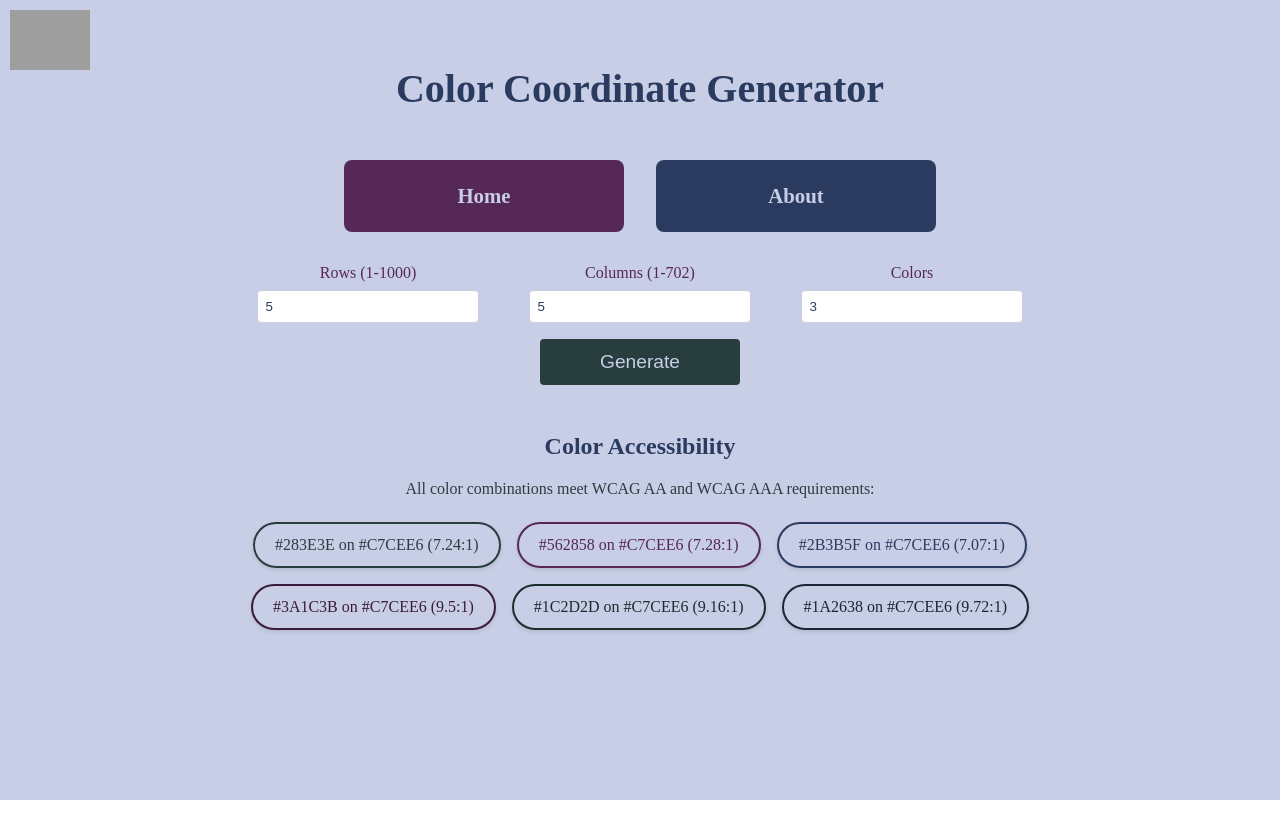
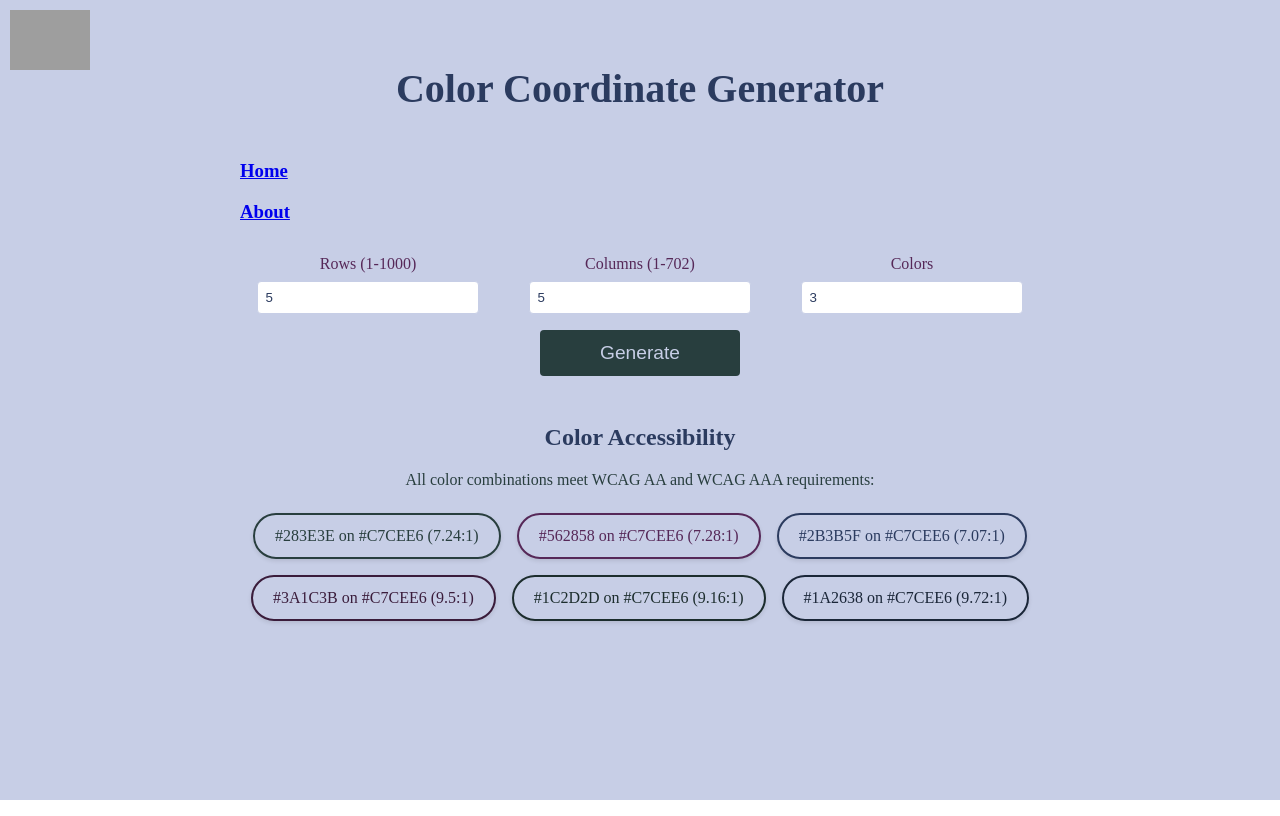
Before and after one commit to HridayaB/hridaya-app, an Angular app: page /color in a window 1280 px wide. Built offline with nearby package versions, Linux system fonts and the light colour scheme; grey boxes are pictures that could not be loaded.

Commit message:
chnaged css again

```diff
--- a/src/color/color_coordinate_generation.component.css
+++ b/src/color/color_coordinate_generation.component.css
@@ -83,15 +83,6 @@ input {
     background-color: #1C2D2D;
   }
 
-.color-box {
-    display: inline-block;
-    width: 50px;
-    height: 50px;
-    margin: 0.5rem;
-    border: 1px solid #2B3B5F;
-    border-radius: 4px;
-}
-
   .color-selection-table {
     margin-top: 20px;
   }
@@ -128,15 +119,6 @@ input {
     vertical-align: middle;
   }
 
-.grid-wrapper {
-    display: inline-block;
-    border: 2px solid #2B3B5F;
-    background-color: white;
-    padding: 0.5rem;
-    border-radius: 6px;
-    margin: 1rem auto;
-  }
-
   .painting-table-container {
     margin-top: 2rem;
     display: table;
@@ -144,10 +126,12 @@ input {
   }
 
   .painting-table {
-    width: auto;
-    margin: 0 auto;
+    width: 99%;
     border-collapse: collapse;
-    border: 2px solid #2B3B5F;
+    margin-left: auto;
+    margin-right: auto;
+    background-color: inherit;
+    border: 1px solid #2B3B5F;
     table-layout: fixed;
   }
 
@@ -155,6 +139,7 @@ input {
     width: 40px;
     height: 40px;
     border: 1px solid #2B3B5F;
+    padding: 8px;
     text-align: center;
     vertical-align: middle;
     background-color: white;
@@ -164,16 +149,14 @@ input {
     user-select: none;
     font-size: 14px;
     font-weight: normal;
-    padding: 0;
   }
-
 
   .painting-table .header-cell {
     background-color: black;
     color: white;
     font-weight: bold;
+    font-size: 16px;
     user-select: text;
-    font-size: 16px;
   }
 
   .painting-table .clickable-cell {
@@ -188,71 +171,14 @@ input {
     opacity: 0.85;
   }
 
+  .painting-table td[style*="background-color"] {
+    color: transparent;
+    user-select: none;
+  }
+
   .cell-coordinate-display {
     margin-top: 1rem;
     font-style: italic;
-}
-
-.navigation-buttons {
-    order: 1;
-    display: flex;
-    gap: 2rem;
-    margin: 0 auto 2rem auto;
-    flex-wrap: wrap;
-    justify-content: center;
-}
-
-.nav-button {
-    padding: 1.5rem 2.5rem;
-    border-radius: 8px;
-    text-decoration: none;
-    transition: all 0.3s ease;
-    min-width: 200px;
-    display: flex;
-    justify-content: center;
-    align-items: center;
-}
-
-.home-button {
-    background-color: #562858;
-    color: #C7CEE6;
-}
-
-.about-button {
-    background-color: #2B3B5F;
-    color: #C7CEE6;
-}
-
-.button-content h3 {
-    margin: 0;
-    font-size: 1.3rem;
-    color: #C7CEE6;
-}
-
-.home-button:hover {
-    transform: translateY(-3px);
-    background-color: #3A1C3B;
-}
-
-.about-button:hover {
-    transform: translateY(-3px);
-    background-color: #1A2638;
-}
-
-.print-button {
-    margin: 2rem auto;
-    padding: 0.75rem 1.5rem;
-    background-color: #283E3E;
-    color:#C7CEE6;
-    border: none;
-    border-radius: 4px;
-    cursor: pointer;
-    font-size: 1rem;
-    transition: background-color 0.3s;
-}
-
-.print-button:hover {
-    background-color: #1C2D2D;
   }
 
   .palette {
@@ -278,72 +204,16 @@ input {
     transform: scale(1.05);
   }
 
-.coordinate-table {
-    width: 100%;
-    border-collapse: collapse;
-    margin-top: 2rem;
+  .logo-container {
+    position: absolute;
+    top: 10px;
+    left: 10px;
+    z-index: 1000;
   }
 
-.coordinate-table th,
-.coordinate-table td {
-    border: 1px solid #2B3B5F;
-    padding: 8px;
-    text-align: center;
-}
-
-.coordinate-table th {
-    background-color: #2B3B5F;
-    color: #C7CEE6;
-}
-
-.painting-table td {
-    transition: background-color 0.2s;
-}
-
-.painting-table td:hover {
-    opacity: 0.85;
-}
-
-.painting-table td[style*= "background-color"]{
-    color: transparent;
-    user-select: none;
-}
-
-@media print {
-    .color-header, .navigation-buttons, .form-container, .print-button, .accessibility, input[type="radio"], select {display: none !important;}
-
-    html, body {
-        height: auto !important;
-        overflow: hidden !important;
-    }
-
-    body, table, td, th {
-        filter: grayscale(100%);
-        -webkit-filter: grayscale(100%);
-    }
-
-    table {
-        page-break-inside: avoid;
-        width: 100% !important;
-        margin: 10px auto !important;
-        font-size: 12px !important;
-    }
-
-    body::before {
-        position: fixed;
-        top: 10px;
-        left: 10px;
-        height: 50px;
-    }
-
-    body {
-    padding-top: 70px !important;
-    }
-
-    @page {
-        size: auto;
-        margin: 5mm;
-    }
+  .logo {
+    height: 60px;
+    width: auto;
   }
 
   .accessibility {
@@ -385,14 +255,41 @@ input {
     box-shadow: 0 4px 8px rgba(0,0,0,0.15);
   }
 
-.logo-container {
-    position: absolute;
+  @media print {
+    .color-header, .navigation-buttons, .form-container, .print-button, .accessibility, input[type="radio"], select {
+      display: none !important;
+    }
+
+    html, body {
+      height: auto !important;
+      overflow: hidden !important;
+    }
+
+    body, table, td, th {
+      filter: grayscale(100%);
+      -webkit-filter: grayscale(100%);
+    }
+
+    table {
+      page-break-inside: avoid;
+      width: 100% !important;
+      margin: 10px auto !important;
+      font-size: 12px !important;
+    }
+
+    body::before {
+      position: fixed;
       top: 10px;
       left: 10px;
-    z-index: 1000;
+      height: 50px;
     }
 
-.logo {
-    height: 60px;
-    width: auto;
+    body {
+      padding-top: 70px !important;
     }
+
+    @page {
+      size: auto;
+      margin: 5mm;
+    }
+  }
```
Lines whose indentation alone changed are shown as unchanged.
